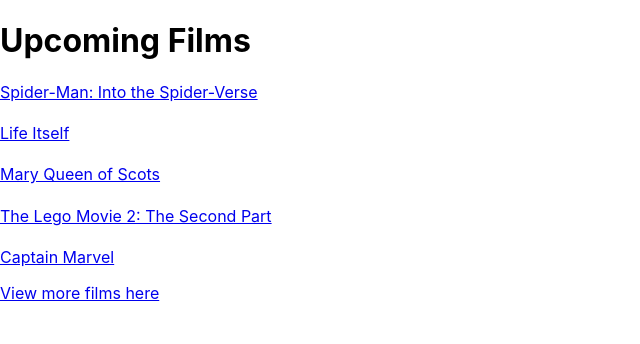
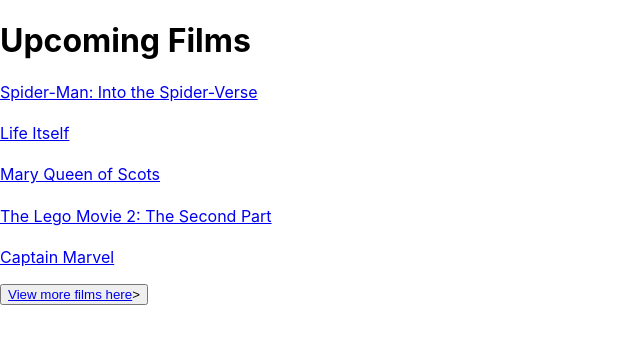
Before and after one commit to johnghr/React_Upcoming_Films, a React (Create React App) app: page / in a window 1280 px wide. Shown: the top 344 px of the page, without its empty margins (0-640 px from the left). Built offline with nearby package versions, Linux system fonts and the light colour scheme.

Commit message:
view more now a button

```diff
--- a/src/components/ViewMore.js
+++ b/src/components/ViewMore.js
@@ -1,7 +1,7 @@
 import React from 'react';
 
 const ViewMoreFilms = () => {
-    return <a href="https://www.imdb.com/calendar/?region=gb](https://www.imdb.com/calendar/?region=gb)">View more films here</a>
+    return <button><a href="https://www.imdb.com/calendar/?region=gb">View more films here</a>></button>
 }
 
 export default ViewMoreFilms;
```
